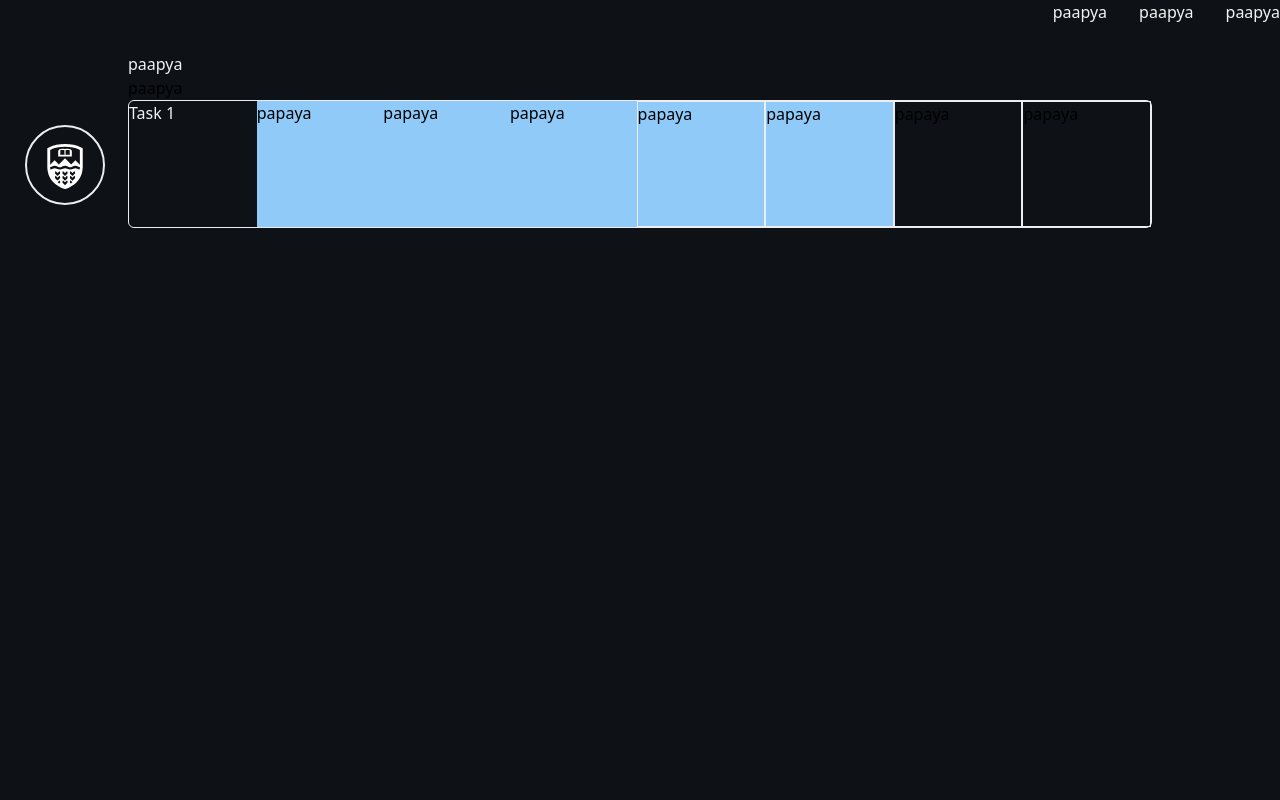
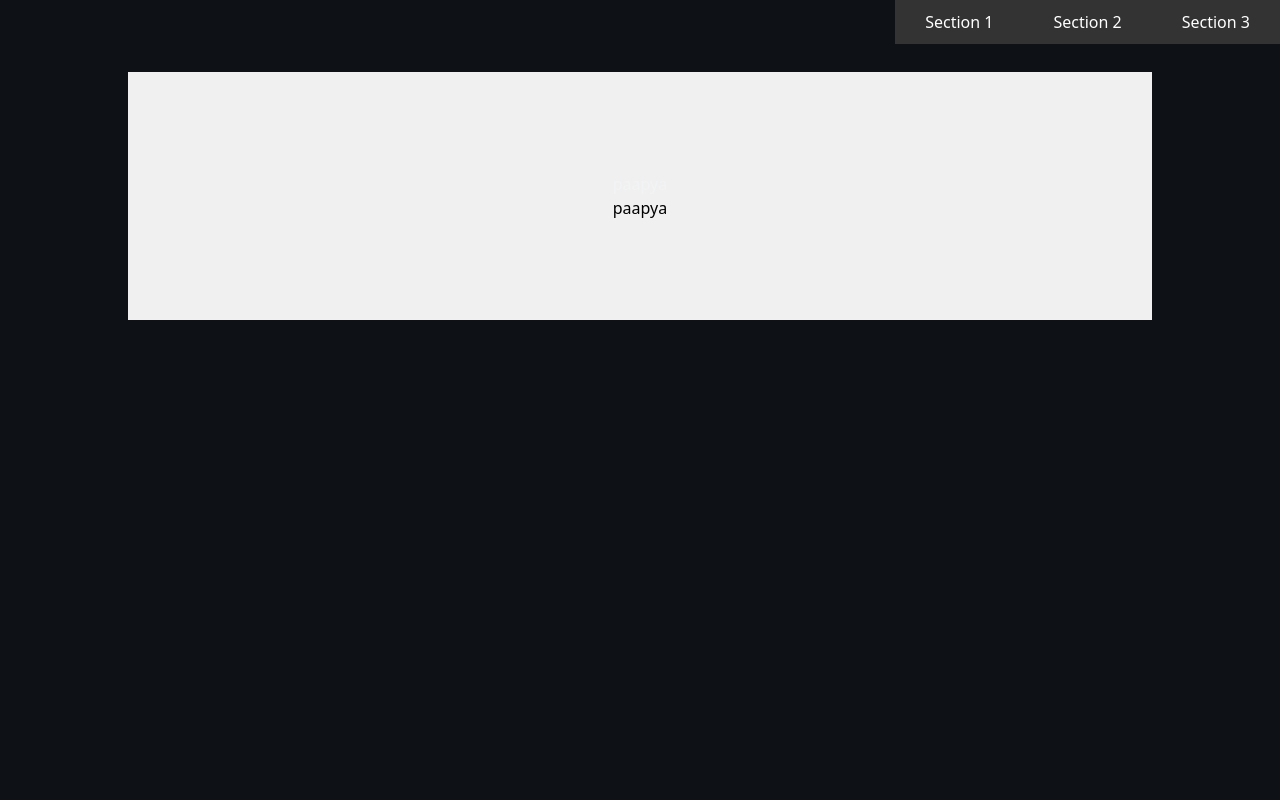
Before and after one commit to Matheus-Du/TaskKeepr, a React (Create React App) app in the folder Frontend/scheduler/: page / in a window 1280 px wide. Shown: the top 800 px of the page. Built offline with nearby package versions, Linux system fonts and the light colour scheme.

Commit message:
adding cohere to do list and adding navbar scroll

```diff
--- a/Frontend/scheduler/src/App.js
+++ b/Frontend/scheduler/src/App.js
@@ -1,16 +1,62 @@
 import { CalendarBelow } from "./components/CalendarBelow"
 import { CalendarTop } from "./components/CalendarTop"
 import { Header } from "./components/Header"
-
+import React from "react";
+import { Link, Element, Events, animateScroll as scroll, scrollSpy } from 'react-scroll';
 
 export default function App() {
+  React.useEffect(() => {
+    Events.scrollEvent.register('begin', function () {
+      console.log('scrolling has started');
+    });
+
+    Events.scrollEvent.register('end', function () {
+      console.log('scrolling has ended');
+    });
+
+    scrollSpy.update();
+
+    return () => {
+      Events.scrollEvent.remove('begin');
+      Events.scrollEvent.remove('end');
+    };
+  }, []);
+
   return (
     <main className="flex w-full h-screen bg-backgroundWork">
         <div className="flex flex-col gap-y-6">
-          <Header/>
+          <nav className="flex flex-row-reverse space-x-8 space-x-reverse w-screen">
+              <ul>
+                <li>
+                  <Link activeClass="active" to="section1" spy={true} smooth={true} duration={500}>
+                    Section 1
+                  </Link>
+                </li>
+                <li>
+                  <Link activeClass="active" to="section2" spy={true} smooth={true} duration={500}>
+                    Section 2
+                  </Link>
+                </li>
+                <li>
+                  <Link activeClass="active" to="section3" spy={true} smooth={true} duration={500}>
+                    Section 3
+                  </Link>
+                </li>
+              </ul>
+          </nav>
+
           <div className="flex flex-col mx-32 my-1">
+            <Element name="section1" className="element">
               <CalendarTop/>
+            </Element>
+            <br/>
+            <div style={{height: "600px"}}></div>
+            <Element name="section2" className="element">
               <CalendarBelow />
+            </Element>
+
+            <div style={{height: "600px"}}></div>
+
           </div>
         </div>
     </main>
--- a/Frontend/scheduler/src/index.css
+++ b/Frontend/scheduler/src/index.css
@@ -1,3 +1,46 @@
 @tailwind base;
 @tailwind components;
 @tailwind utilities;
+
+/* src/App.css */
+.App {
+    text-align: center;
+    font-family: Arial, sans-serif;
+  }
+
+  nav ul {
+    list-style-type: none;
+    padding: 0;
+    display: flex;
+    justify-content: center;
+    background-color: #333;
+    margin: 0;
+  }
+
+  nav li {
+    margin: 10px;
+  }
+
+  nav a {
+    text-decoration: none;
+    color: white;
+    padding: 10px 20px;
+    transition: background-color 0.3s;
+  }
+
+  nav a.active {
+    background-color: #555;
+  }
+
+  .element {
+    padding: 100px;
+    text-align: center;
+  }
+
+  .element:nth-child(odd) {
+    background-color: #f0f0f0;
+  }
+
+  .element:nth-child(even) {
+    background-color: #e0e0e0;
+  }
```
Also changed, not shown: 1 other file (tests, documents, lock files or other folders).
